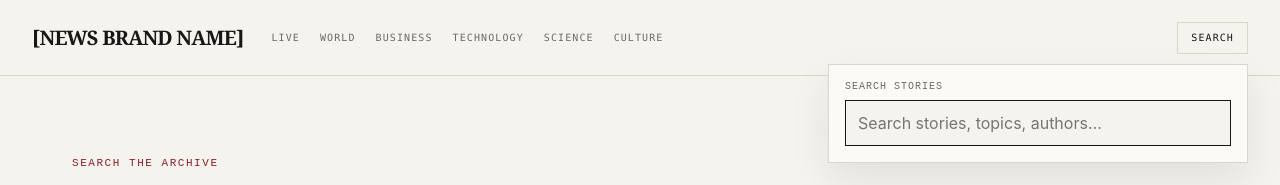
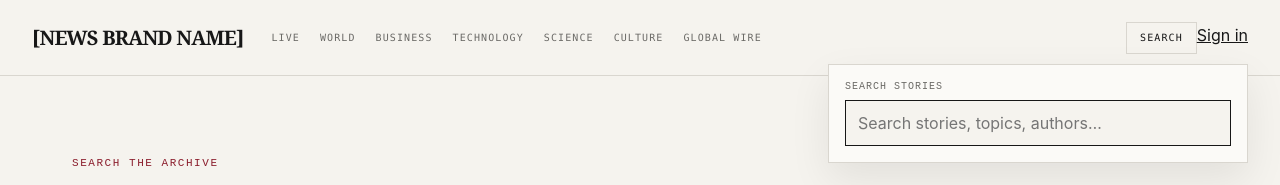
Before and after one commit to YourShubbuu/newsletter, a Next.js app in the folder apps/web/: page /search in a window 1280 px wide. Both pictures are taken after typing "Sample" into the empty fields and a click on the button "SEARCH". Shown: the top 185 px of the page. Built offline with nearby package versions, Linux system fonts and the light colour scheme; no server answers.

Commit message:
feat: add account navigation and logout

```diff
--- a/apps/web/components/reader-shell.tsx
+++ b/apps/web/components/reader-shell.tsx
@@ -2,41 +2,22 @@
 
 import Link from 'next/link';
 import { usePathname, useRouter } from 'next/navigation';
-import { useState } from 'react';
+import { useEffect, useState } from 'react';
 
 const sections = ['LIVE', 'WORLD', 'BUSINESS', 'TECHNOLOGY', 'SCIENCE', 'CULTURE'];
+function apiBase() { const value = process.env.NEXT_PUBLIC_API_URL?.replace(/\/+$/, ''); return value ? (value.endsWith('/api') ? value : `${value}/api`) : 'http://localhost:4000/api'; }
+type User = { id: string; email: string; displayName: string };
 
 export function ReaderHeader() {
-  const pathname = usePathname();
-  const router = useRouter();
-  const [open, setOpen] = useState(false);
-  const [query, setQuery] = useState('');
-
-  function submitSearch(e: React.FormEvent) {
-    e.preventDefault();
-    const value = query.trim();
-    if (value) router.push(`/search?q=${encodeURIComponent(value)}`);
-    else router.push('/search');
-    setOpen(false);
-  }
-
-  return (
-    <header className="reader-header">
-      <Link className="brand" href="/" aria-label="Home">[NEWS BRAND NAME]</Link>
-      <nav className="section-nav" aria-label="Sections">
-        {sections.map(section => (
-          <Link key={section} className={pathname === `/section/${section.toLowerCase()}` ? 'active' : ''} href={`/section/${section.toLowerCase()}`}>
-            {section}
-          </Link>
-        ))}
-      </nav>
-      <button className="search-toggle" type="button" onClick={() => setOpen(v => !v)} aria-expanded={open} aria-controls="site-search">Search</button>
-      {open && (
-        <form id="site-search" className="search-popover" onSubmit={submitSearch}>
-          <label htmlFor="site-search-input">Search stories</label>
-          <input id="site-search-input" autoFocus value={query} onChange={e => setQuery(e.target.value)} placeholder="Search stories, topics, authors…" />
-        </form>
-      )}
-    </header>
-  );
+  const pathname = usePathname(); const router = useRouter();
+  const [open, setOpen] = useState(false); const [query, setQuery] = useState(''); const [user, setUser] = useState<User | null>(null);
+  useEffect(() => { fetch(`${apiBase()}/auth/me`, { credentials: 'include' }).then(r => r.ok ? r.json() : null).then(data => setUser(data?.user ?? null)).catch(() => setUser(null)); }, [pathname]);
+  async function logout() { await fetch(`${apiBase()}/auth/logout`, { method: 'POST', credentials: 'include' }).catch(() => undefined); setUser(null); router.refresh(); }
+  function submitSearch(e: React.FormEvent) { e.preventDefault(); const value = query.trim(); router.push(value ? `/search?q=${encodeURIComponent(value)}` : '/search'); setOpen(false); }
+  return <header className="reader-header">
+    <Link className="brand" href="/" aria-label="Home">[NEWS BRAND NAME]</Link>
+    <nav className="section-nav" aria-label="Sections">{sections.map(section => <Link key={section} className={pathname === `/section/${section.toLowerCase()}` ? 'active' : ''} href={`/section/${section.toLowerCase()}`}>{section}</Link>)}<Link className={pathname === '/global' ? 'active' : ''} href="/global">GLOBAL WIRE</Link></nav>
+    <div className="reader-header-actions"><button className="search-toggle" type="button" onClick={() => setOpen(v => !v)} aria-expanded={open}>Search</button>{user ? <><Link className="account-link" href="/account">{user.displayName}</Link><button className="account-link" onClick={logout}>Log out</button></> : <Link className="account-link" href="/account">Sign in</Link>}</div>
+    {open && <form id="site-search" className="search-popover" onSubmit={submitSearch}><label htmlFor="site-search-input">Search stories</label><input id="site-search-input" autoFocus value={query} onChange={e => setQuery(e.target.value)} placeholder="Search stories, topics, authors…" /></form>}
+  </header>;
 }
```
